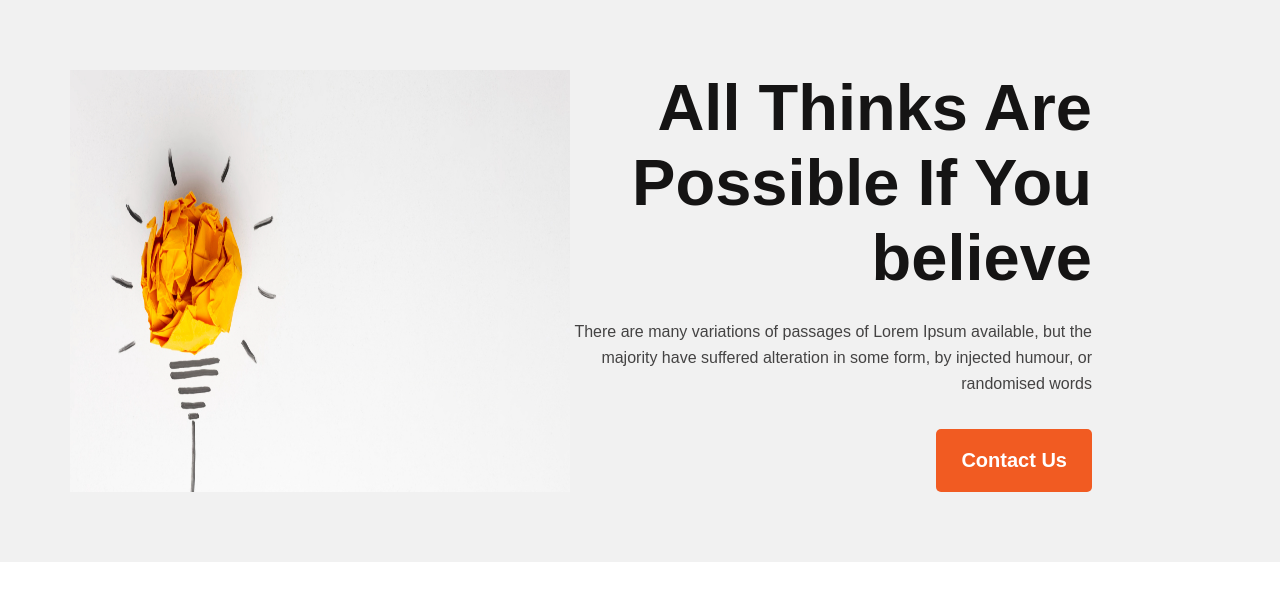
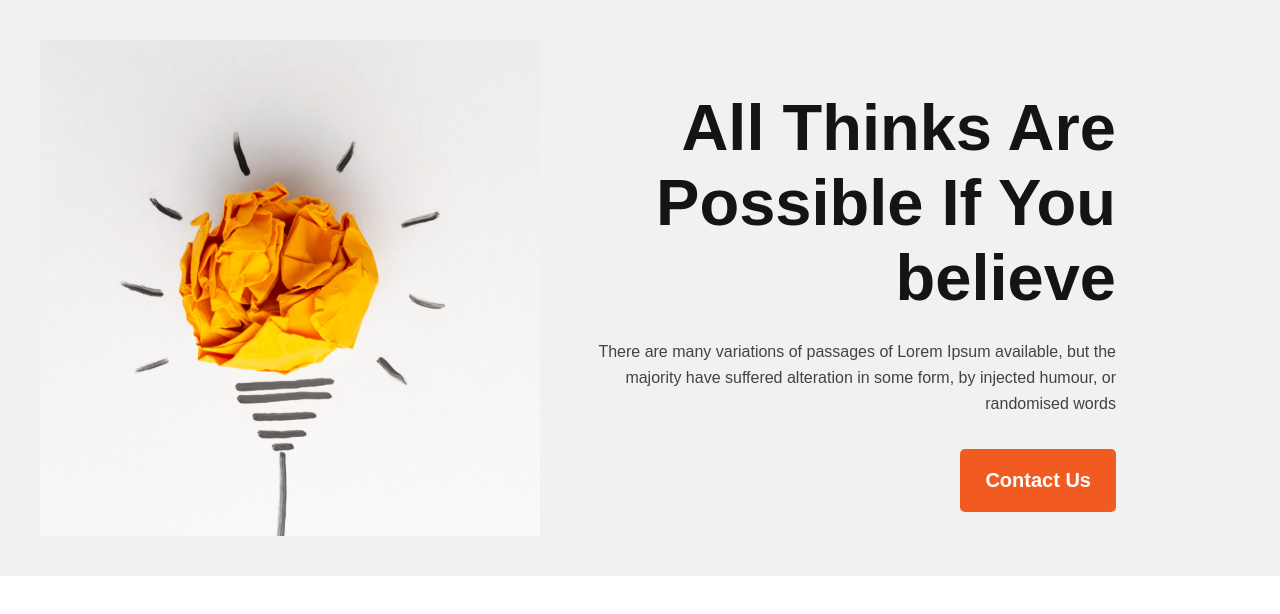
Before and after one commit to Nurunnabi87/new-year-new-me, a plain HTML site: page index.html in a window 1280 px wide. Drawn offline with Linux system fonts and the light colour scheme.

Commit message:
header section updated

```diff
--- a/index.html
+++ b/index.html
@@ -9,7 +9,7 @@
 <body>
   <header>
     <div class="header-container">
-      <img class="header-img" src="images/banner/banner1.png" alt="">
+      <img class="header-img" src="images/banner/banner1.1.png" alt="">
       <div class="header-content">
         <h3 class="header-title">All Thinks Are Possible If You believe</h3>
         <p class="header-description">There are many variations of passages of Lorem Ipsum available, but the majority have suffered alteration in some form, by injected humour, or randomised words</p>
--- a/styles/style.css
+++ b/styles/style.css
@@ -21,12 +21,13 @@
 header {
   max-width: 1600px;
   background: #f1f1f1;
-  padding: 50px;
+  padding: 20px;
 }
 .header-container {
   display: flex;
   width: 90%;
   justify-content: center;
+  gap: 50px;
   padding: 20px;
 }
 
@@ -36,6 +37,7 @@ header {
 
 .header-content {
   text-align: right;
+  padding-top: 50px;
 }
 .header-title {
   color: #151414;
```
Also changed, not shown: images/banner/banner1.1.png (added).
